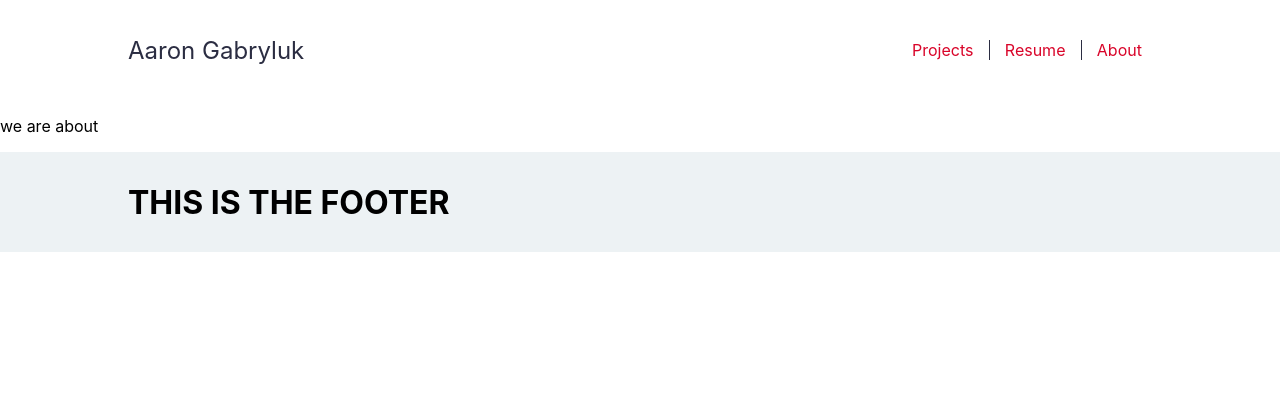
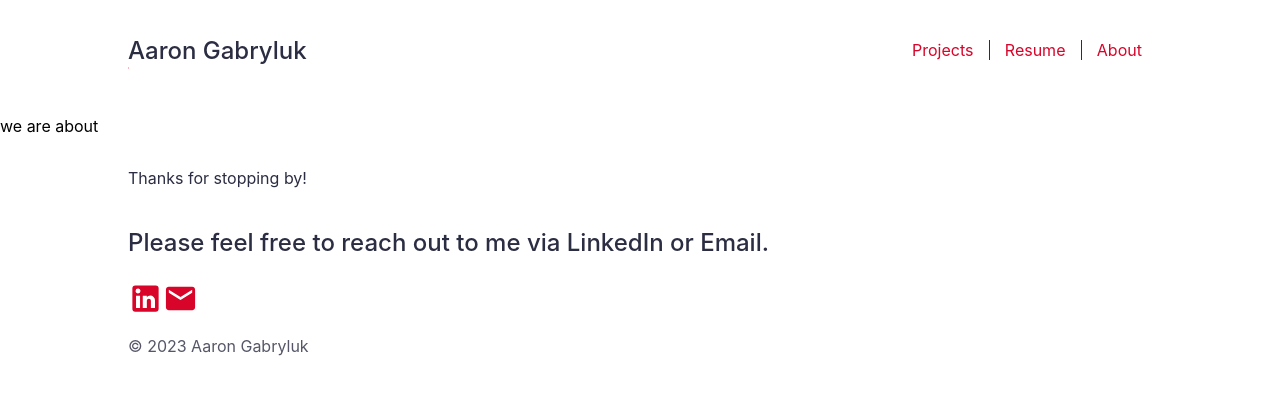
Before and after one commit to ajgabryluk/portfolio, a React (Create React App) app: page /about in a window 1280 px wide. Shown: the top 394 px of the page. Built offline with nearby package versions, Linux system fonts and the light colour scheme.

Commit message:
Finished footer

```diff
--- a/package.json
+++ b/package.json
@@ -3,6 +3,10 @@
   "version": "0.1.0",
   "private": true,
   "dependencies": {
+    "@emotion/react": "^11.11.1",
+    "@emotion/styled": "^11.11.0",
+    "@mui/icons-material": "^5.15.0",
+    "@mui/material": "^5.15.0",
     "@testing-library/jest-dom": "^5.17.0",
     "@testing-library/react": "^13.4.0",
     "@testing-library/user-event": "^13.5.0",
--- a/src/Components/Footer.js
+++ b/src/Components/Footer.js
@@ -1,10 +1,29 @@
-import React from 'react';
+import React, {useState} from 'react';
+import LinkedInIcon from '@mui/icons-material/LinkedIn';
+import EmailIcon from '@mui/icons-material/Email';
 import "../Styles/Footer.css"
 
 export default function Footer(){
+    const [hovering, setHovering] = useState(0)
     return(
         <footer>
-            <h1>THIS IS THE FOOTER</h1>
+            <p>Thanks for stopping by!</p>
+            <p class="callToAction">Please feel free to reach out to me via LinkedIn or Email.</p>
+            <div class="buttonBox">
+                <a href="https://www.linkedin.com/in/aarongabryluk/"
+                    onMouseEnter={()=>{setHovering(1)}}
+                    onMouseLeave={()=>{setHovering(0)}}
+                >
+                    <LinkedInIcon fontSize='large' sx={{color:"#D90429", opacity: hovering === 0 || hovering === 1 ? 1 : 0.5}}/>
+                </a>
+                <a href="mailto:agabryluk3@gatech.edu"
+                    onMouseEnter={()=>{setHovering(2)}}
+                    onMouseLeave={()=>{setHovering(0)}}
+                >
+                    <EmailIcon fontSize='large' sx={{color:"#D90429", opacity: hovering === 0 || hovering === 2 ? 1 : 0.5}}/>
+                </a>
+            </div>
+            <p style={{opacity: 0.8}}>&#169; 2023 Aaron Gabryluk</p>
         </footer>
     )
 }
--- a/src/Styles/Footer.css
+++ b/src/Styles/Footer.css
@@ -1,9 +1,17 @@
 footer{
-    height: 100px;
     display: flex;
-    background-color: #edf2f4;
-    align-items: center;
-    justify-content: space-between;
+    flex-direction: column;
     padding-left: 10%;
-    padding-right: 10%
+    padding-right: 10%;
+    color:#2B2D42;
 }
+button{
+    background-color: white;
+}
+.callToAction{
+    font-size: 1.5em;
+    font-weight:  500;
+}
+.buttonBox{
+    width: fit-content;
+}
--- a/src/Styles/Header.css
+++ b/src/Styles/Header.css
@@ -39,7 +39,7 @@ header{
     text-decoration: none;
     color: #2B2D42;
     font-size: 1.5em;
-    font-weight: medium;
+    font-weight: 500;
 }
 
 .homeLink {
```
Also changed, not shown: 1 other file (tests, documents, lock files or other folders).
